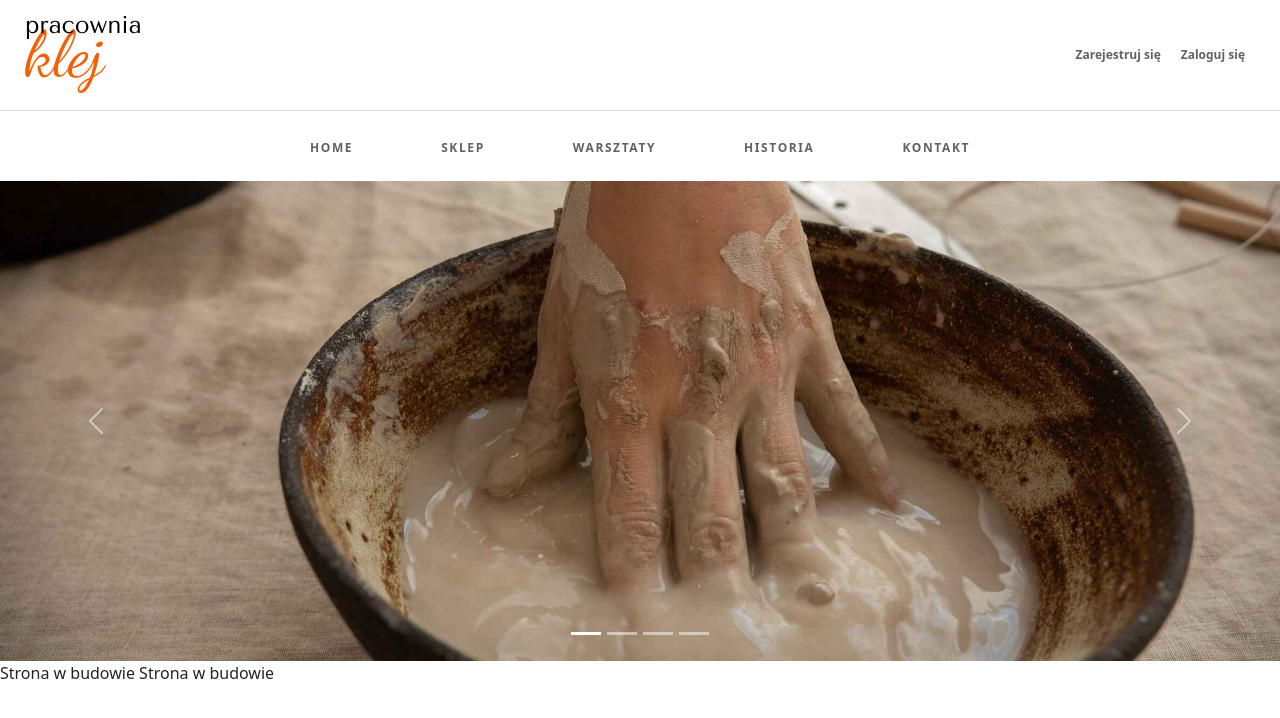
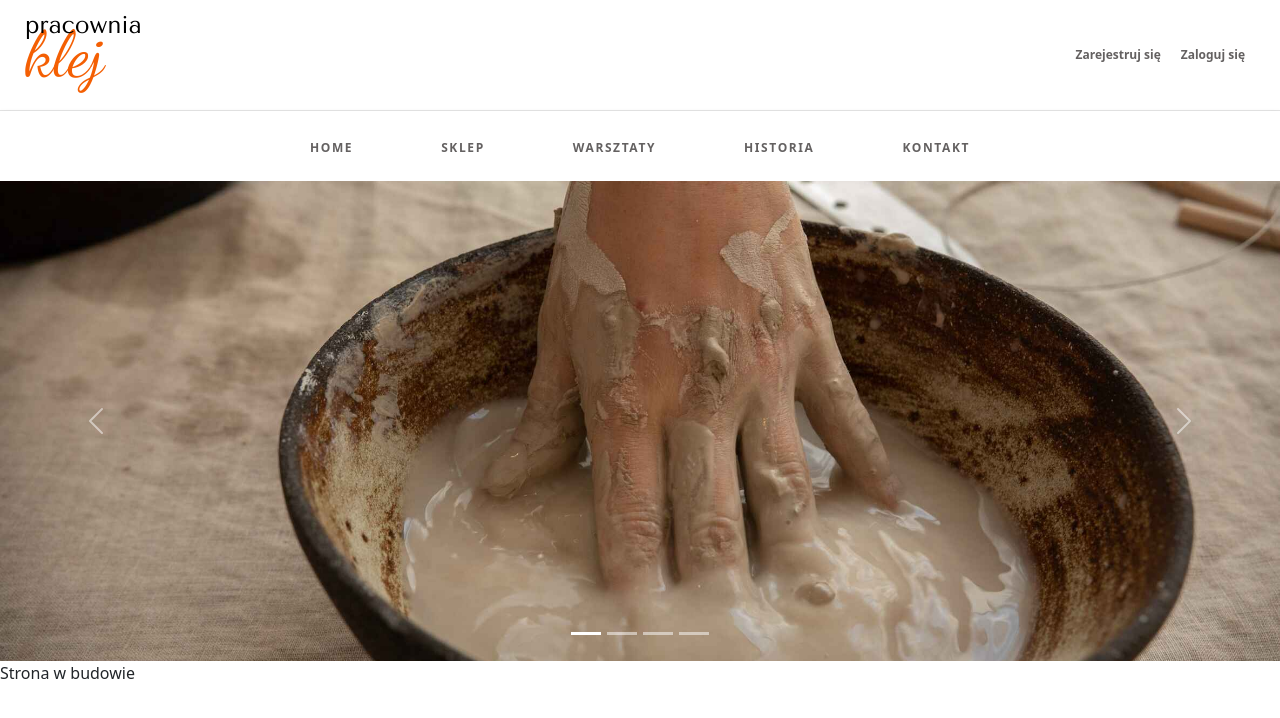
Before and after one commit to maciej1kus/pracownia-klej, a React (Create React App) app: page / in a window 1280 px wide. Shown: the top 718 px of the page. Built offline with nearby package versions, Linux system fonts and the light colour scheme; no server answers; the database is empty.

Commit message:
homepage test2

```diff
--- a/src/components/Home.js
+++ b/src/components/Home.js
@@ -14,7 +14,6 @@ export const Home = ({ user }) => {
                 <CarouselLandingPage />
             </main>
             <span>Strona w budowie </span>
-            <span>Strona w budowie </span>
         </>
     );
 }
```
